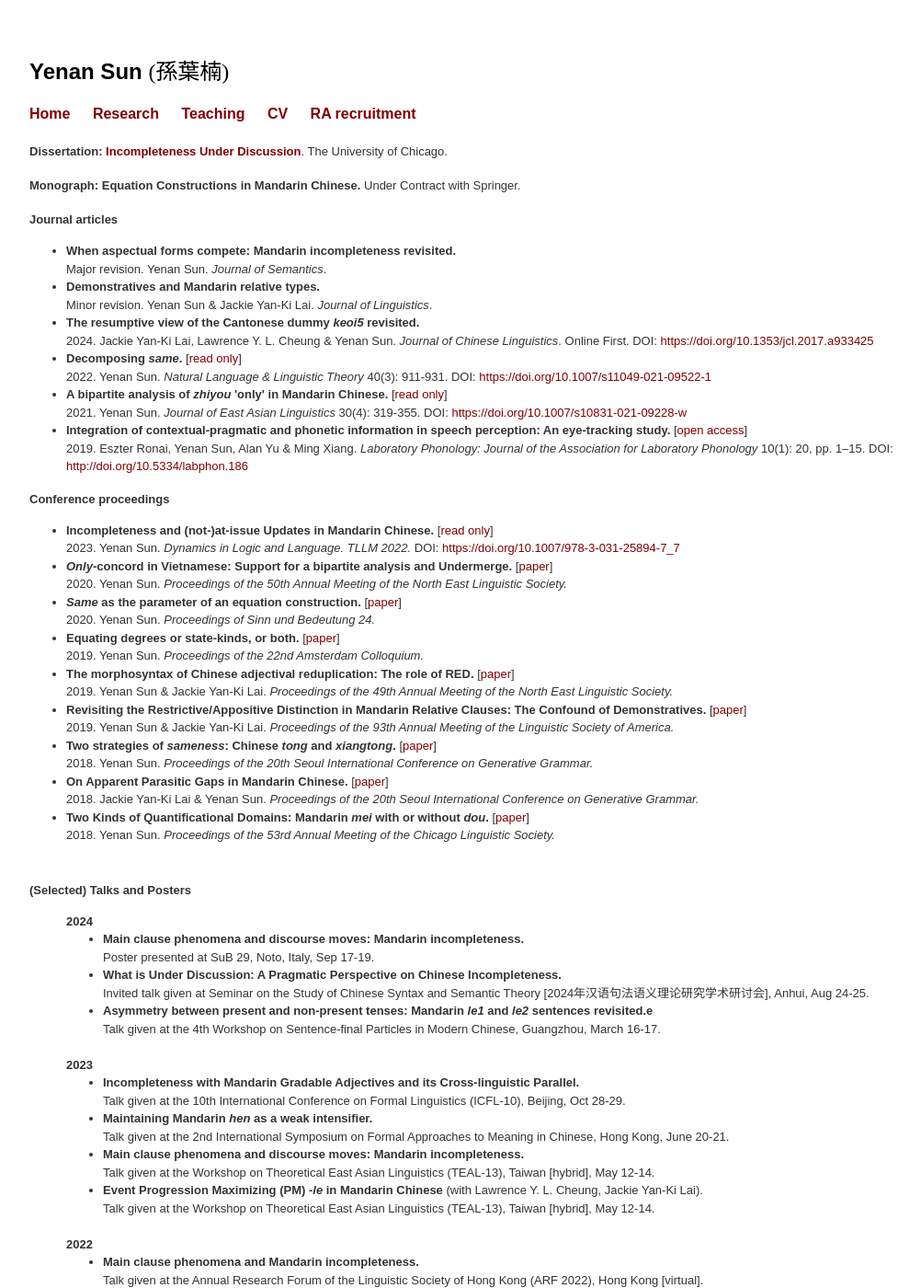
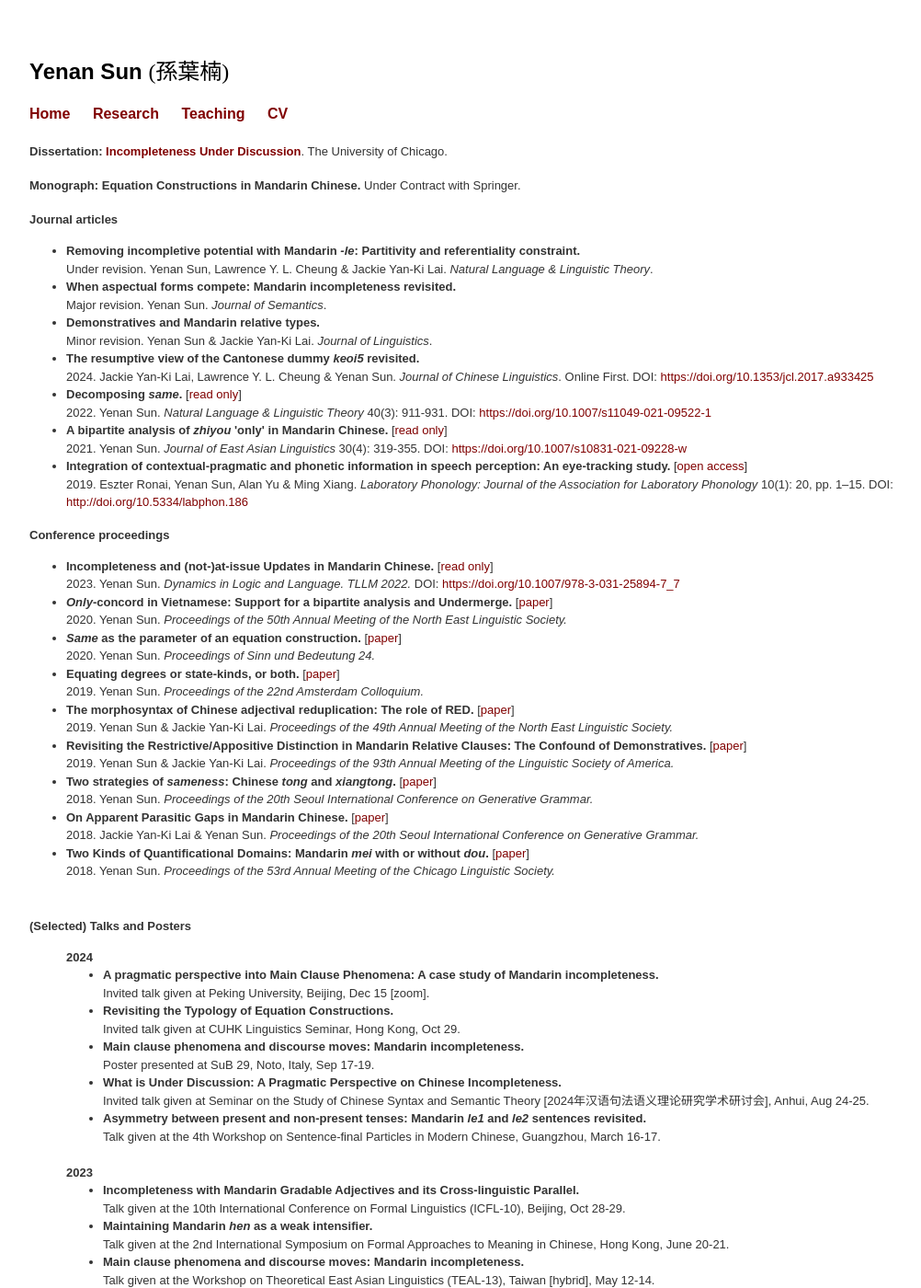
Before and after one commit to yenan09/yenan09.github.io, a Jekyll site: the page built from pub.html, in a window 1280 px wide and 1400 px high. Shown: the whole window at 92% size, without its empty margins (68-1070 px from the left). Built offline with Jekyll 4.4.1, drawn with Linux system fonts in a browser that asks for light colours.

Commit message:
feb6 2025
updates for 2024

```diff
--- a/_layouts/default.html
+++ b/_layouts/default.html
@@ -18,7 +18,7 @@
 		        	<li><a href="/pub">Research</a></li>
 							<li><a href="/tea">Teaching</a></li>
 	        		<li><a href="/syn_cv.pdf">CV</a></li>
-							<li><a href="/ra">RA recruitment</a></li>
+							<!-- <li><a href="/ra">RA recruitment</a></li> -->
 	        		 </font>
 
 	    		</ul>
--- a/index.html
+++ b/index.html
@@ -219,14 +219,14 @@ and the multidimensional character of meaning
 
 
 
-	<font face="Arial, sans-serif", size="2">
+	<!-- <font face="Arial, sans-serif", size="2">
 
 	**NEW** <br>
 -	October 2024: Prof. Jackie Lai and I are looking for a full-time RA to assist in our project on second language learning and teaching. Please check out <a href="/ra">this page</a>! <br>
 
 -  I'll give a talk on Mandarin equation constructions at <a href="https://ling.cuhk.edu.hk/event/revisiting-the-typology-of-equation-constructions-perspectives-from-mandarin/">CUHK Linguistics Seminar</a> on Oct 29, 2024. [<a href="{{ site.baseurl }}/w/oct29.pdf">Handout</a>]
 
-</font>
+</font> -->
 
 
 
--- a/pub.html
+++ b/pub.html
@@ -17,9 +17,11 @@ title: Research
       </ul>
 
 
-
 <b>Journal articles</b>
   <ul>
+
+    <li><b>Removing incompletive potential with Mandarin <i>-le</i>: Partitivity and referentiality constraint.</b> <br>
+        Under revision. Yenan Sun, Lawrence Y. L. Cheung & Jackie Yan-Ki Lai. <i> Natural Language & Linguistic Theory</i>.
 
     <li><b>When aspectual forms compete: Mandarin incompleteness revisited.</b> <br>
         Major revision. Yenan Sun. <i> Journal of Semantics</i>.
@@ -81,6 +83,12 @@ of the Chicago Linguistic Society. </i> </li>
 <li> <b>2024</b>
       <ul style="list-style-type:disc;">
 
+<li><b>A pragmatic perspective into Main Clause Phenomena: A case study of Mandarin incompleteness. </b> <br>
+Invited talk given at Peking University, Beijing, Dec 15 [zoom].
+
+<li><b>Revisiting the Typology of Equation Constructions.</b> <br>
+Invited talk given at CUHK Linguistics Seminar, Hong Kong, Oct 29.
+
 <li><b> Main clause phenomena and discourse moves: Mandarin incompleteness. </b> <br>
 Poster presented at SuB 29, Noto, Italy, Sep 17-19.
 
@@ -88,7 +96,7 @@ Poster presented at SuB 29, Noto, Italy, Sep 17-19.
 Invited talk given at Seminar on the Study of Chinese Syntax and Semantic Theory [2024年汉语句法语义理论研究学术研讨会], Anhui, Aug 24-25.
 
 
-<li><b> Asymmetry between present and non-present tenses: Mandarin <i>le1</i> and <i>le2</i>  sentences revisited.e </b><br>
+<li><b> Asymmetry between present and non-present tenses: Mandarin <i>le1</i> and <i>le2</i>  sentences revisited. </b><br>
 Talk given at the 4th Workshop on Sentence-final Particles in Modern Chinese, Guangzhou, March 16-17.
 
 
```
